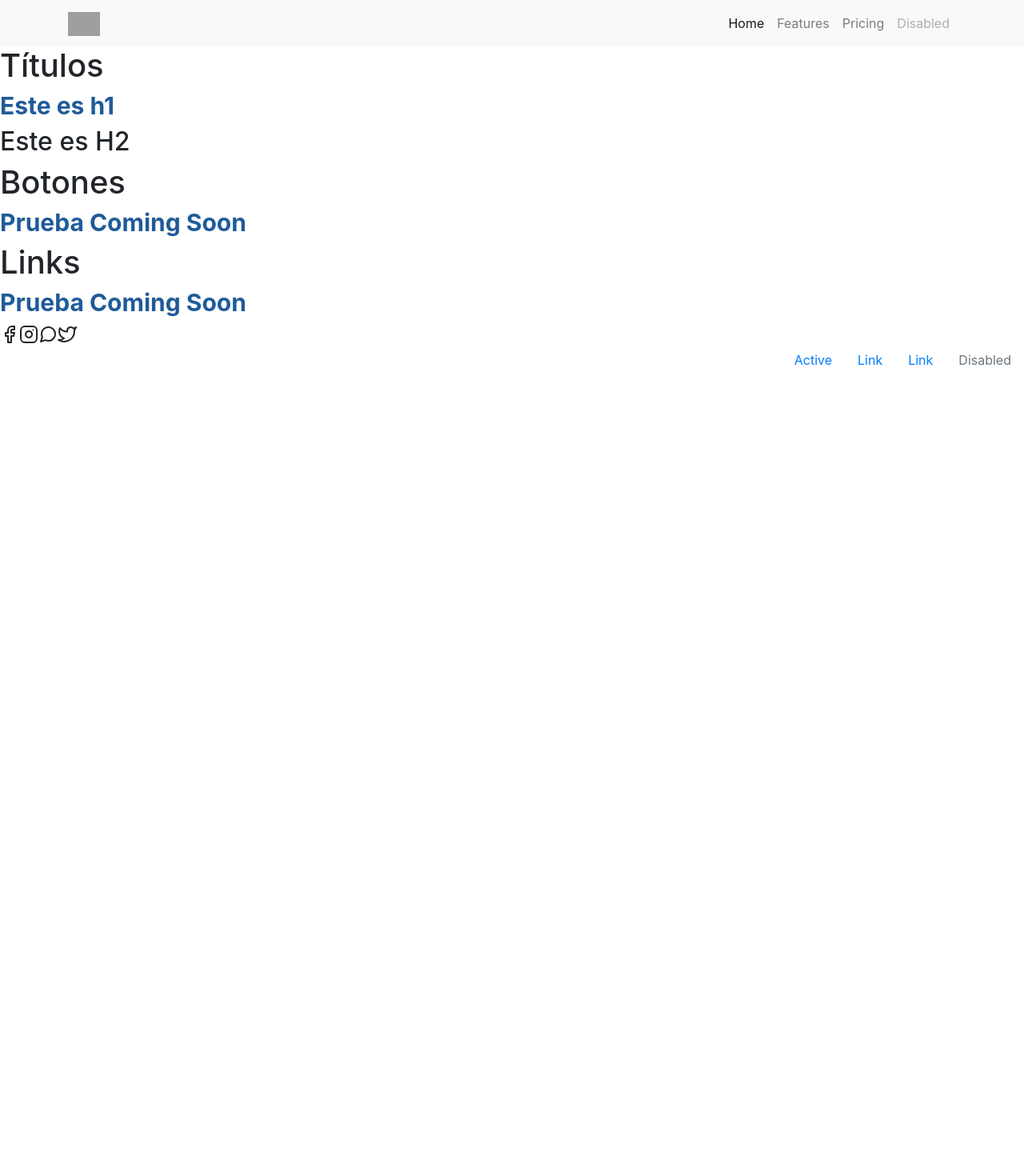
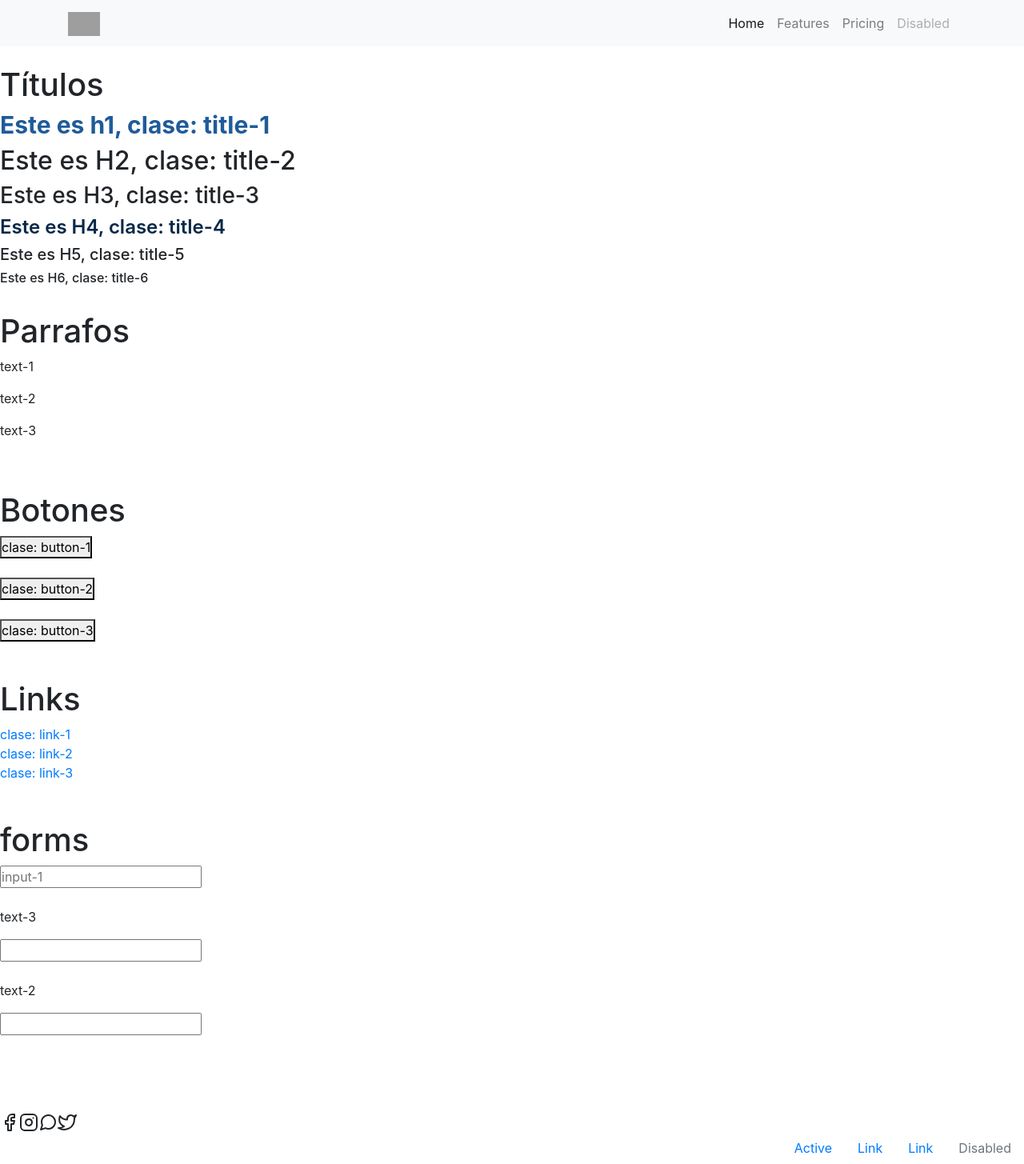
Before and after one commit to mariegarciaor/quot-app, a React (Create React App) app: page /ComingSoon in a window 1280 px wide. Shown: the whole page at 80% size. Before the commit the page ends 800 px from the top, so only its background shows below. Built offline with nearby package versions, Linux system fonts and the light colour scheme; grey boxes are pictures that could not be loaded.

Commit message:
se crea pagina de estilos de referencia en ComingSoon

```diff
--- a/src/pages/ComingSoon.js
+++ b/src/pages/ComingSoon.js
@@ -6,22 +6,77 @@ const ComingSoon = () => {
     return (
         <div>
             <div>
+                <br></br>
                 <h1>Títulos</h1>
-            <h1 class="title-1">Este es h1</h1>
-            <h2 class="title-2">Este es H2</h2>
+                <h1 class="title-1">Este es h1, clase: title-1</h1>
+                <h2 class="title-2">Este es H2, clase: title-2</h2>
+                <h3 class="title-3">Este es H3, clase: title-3</h3>
+                <h4 class="title-4">Este es H4, clase: title-4</h4>
+                <h5 class="title-5">Este es H5, clase: title-5</h5>
+                <h6 class="title-6">Este es H6, clase: title-6</h6>
 
+            </div>
+                <br></br>
+                <h1>Parrafos</h1>
+                <p class="text-1">text-1</p>
+                <p class="text-2">text-2</p>
+                <div class="text-3-box">
+                    <p class="text-3">text-3</p>
+                </div>
 
+            <div>
 
             </div>
 
             <div>
+                <br></br>
+                <br></br>
                 <h1>Botones</h1>
-            <h1 class="title-1">Prueba Coming Soon</h1>
+                <button class="button-1">clase: button-1</button>
+                <br></br>
+                <br></br>
+                <button class="button-2">clase: button-2</button>
+                <br></br>
+                <br></br>
+                <button class="button-3">clase: button-3</button>
             </div>
 
             <div>
+                <br></br>
+                <br></br>
                 <h1>Links</h1>
-            <h1 class="title-1">Prueba Coming Soon</h1>
+                <a class="link-1">clase: link-1</a>
+                <br></br>
+                <a class="link-2">clase: link-2</a>
+                <br></br>
+                <div class="text-3-box">
+                    <a class="link-3">clase: link-3</a>
+                </div>
+
+            </div>
+
+            <div>
+                <br></br>
+                <br></br>
+                <h1>forms</h1>
+                <form class="form-1">
+                    <input class="input-1" placeholder="input-1"></input>
+                </form>
+                <br></br>
+                <form class="form-2">
+                    <p class="text-3">text-3</p>
+                    <input class="input-2"></input>
+                </form>
+                <br></br>
+                <form class="form-3">
+                    <p class="text-2">text-2</p>
+                    <input class="input-3"></input>
+                </form>
+
+                <br></br>
+                <br></br>
+                <br></br>
+                <br></br>
             </div>
         </div>
 
```
Lines whose indentation alone changed are shown as unchanged.
